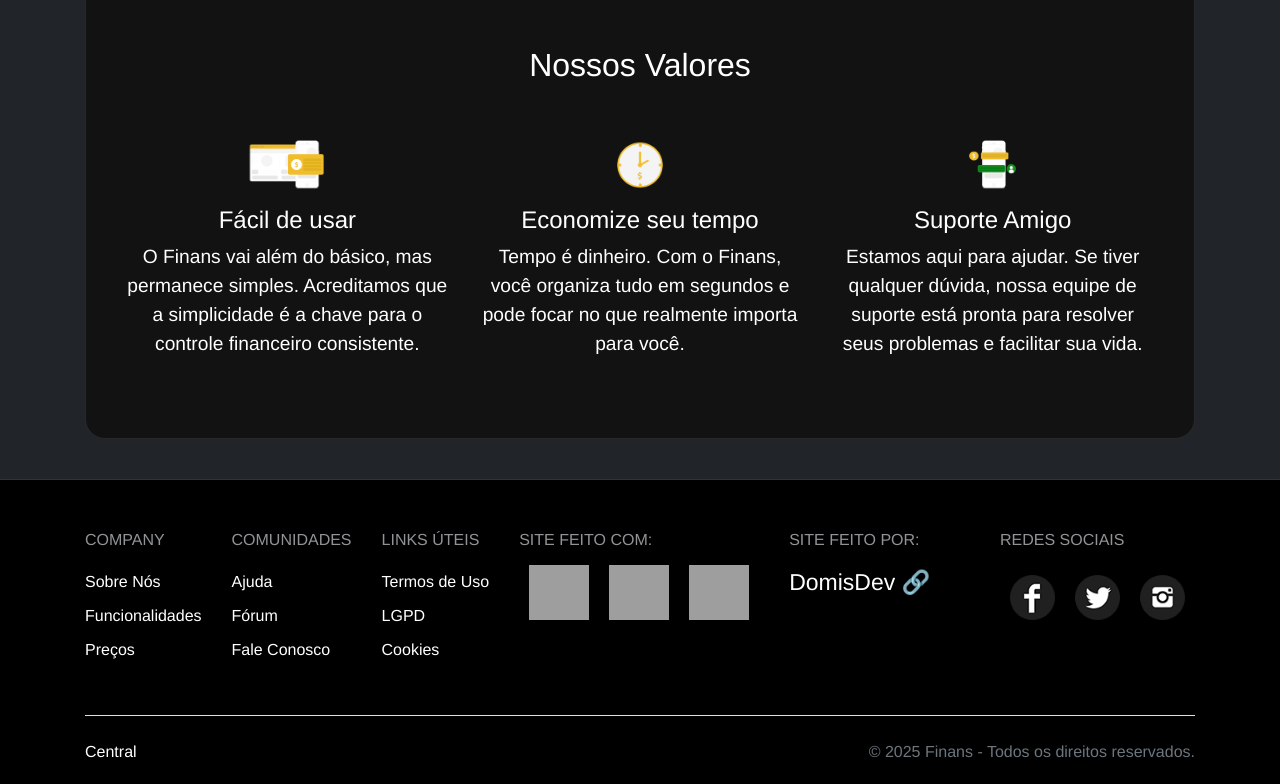
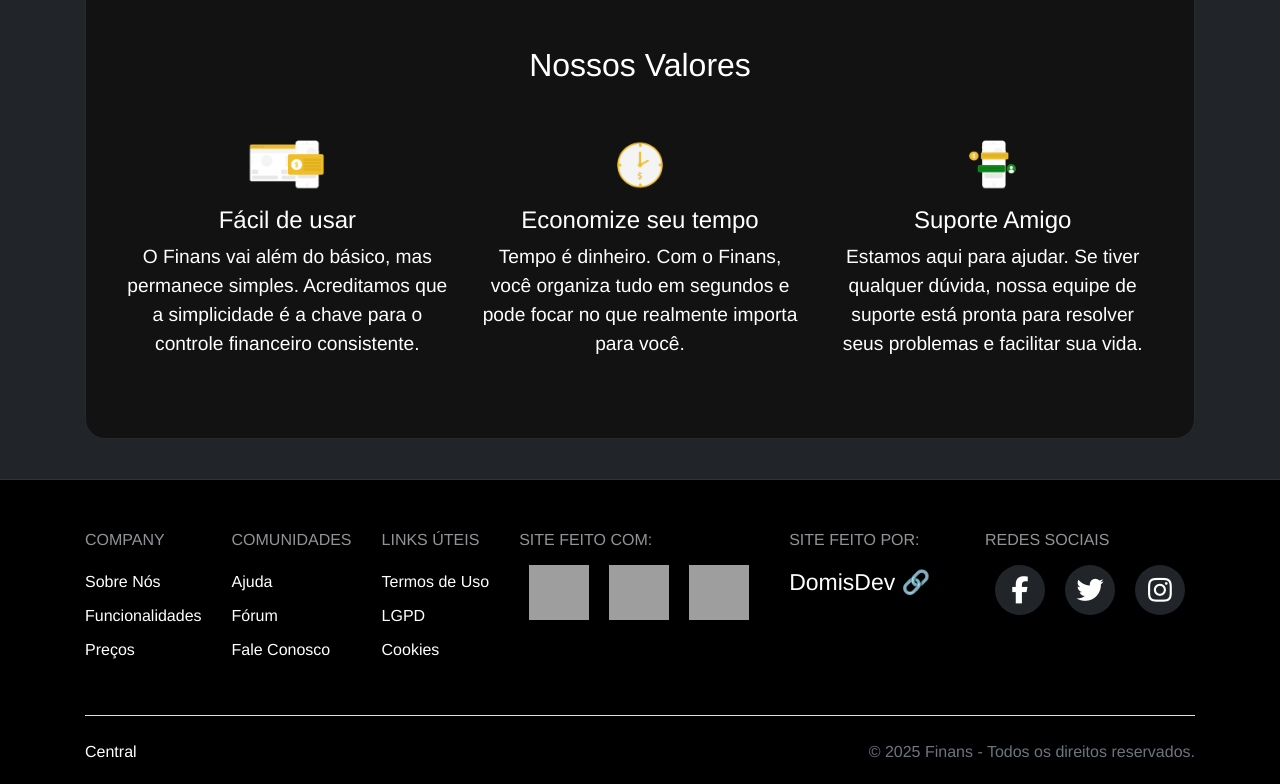
Before and after one commit to Domisnnet/Finans, a plain HTML site: page pages/sobre-nos.html in a window 1280 px wide. Shown: the part 943-1727 px from the top of the page. Drawn offline with Linux system fonts and the light colour scheme; grey boxes are pictures that could not be loaded.

Commit message:
ajustado

```diff
--- a/src/css/estilos-globais.css
+++ b/src/css/estilos-globais.css
@@ -31,13 +31,13 @@ body {
 
 #mulher {
     position: absolute;
-    top: 136px;
+    top: 60px;
     right: 0;
-
+    margin-bottom: -60px;
 }
 
 #ajuste {
-    top: 30px;
+    top: 100px;
 }
 
 /* =========================
@@ -357,6 +357,10 @@ footer .social-media-icons li {
     margin: 0 10px;
 }
 
+.social-media-icons a {
+    text-decoration: none;
+}
+
 #dev {
     font-size: 23px;
     color: white;
@@ -414,14 +418,24 @@ footer .row > div ul {
 }
 
 .social-icon {
-    width: 45px;
-    padding-top: 10px;
-    transition: transform 0.3s ease;
+    display: flex;
+    align-items: center;
+    justify-content: center;
+    width: 50px;
+    height: 50px;
+    background-color: #212529;
+    border-radius: 50%;
+    color: white;
+    font-size: 1.7rem;
+    transition: transform 0.3s ease, background-color 0.3s ease, color 0.3s ease;
 }
 
 .social-icon:hover {
+    background-color: #ffc107;
+    color: #212529;
     transform: scale(1.1);
 }
+
 
 /* =========================
     Seção de Depoimentos
--- a/templates/footer.html
+++ b/templates/footer.html
@@ -71,17 +71,17 @@
         <ul class="social-media-icons">
           <li>
             <a href="#" aria-label="Facebook">
-              <img src="{{BASE}}src/imagens/facebook.png" class="social-icon" alt="Facebook">
+              <i class="fab fa-facebook-f social-icon"></i>
             </a>
           </li>
           <li>
             <a href="#" aria-label="Twitter">
-              <img src="{{BASE}}src/imagens/twitter.png" class="social-icon" alt="Twitter">
+              <i class="fab fa-twitter social-icon"></i>
             </a>
           </li>
           <li>
             <a href="#" aria-label="Instagram">
-              <img src="{{BASE}}src/imagens/instagram.png" class="social-icon" alt="Instagram">
+              <i class="fab fa-instagram social-icon"></i>
             </a>
           </li>
         </ul>
```
